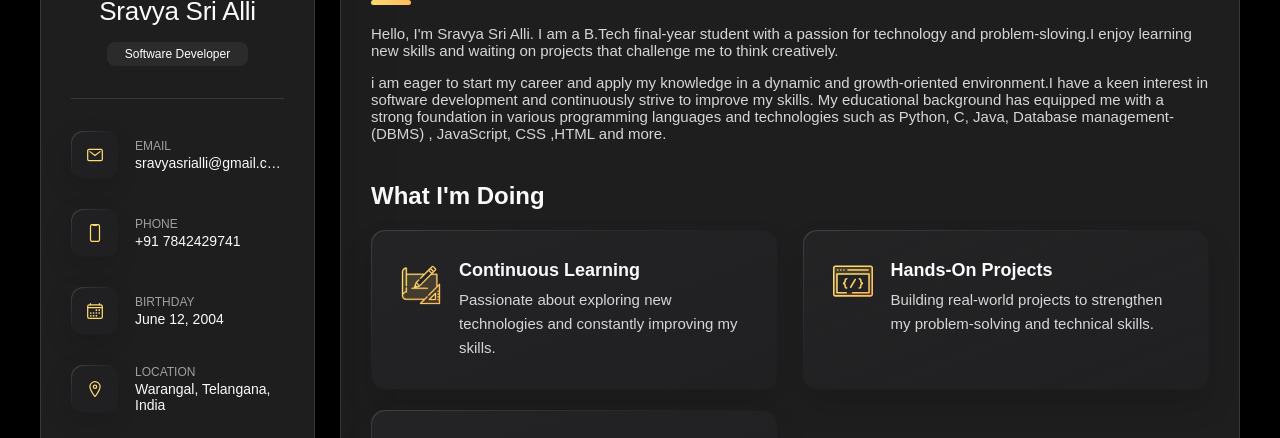
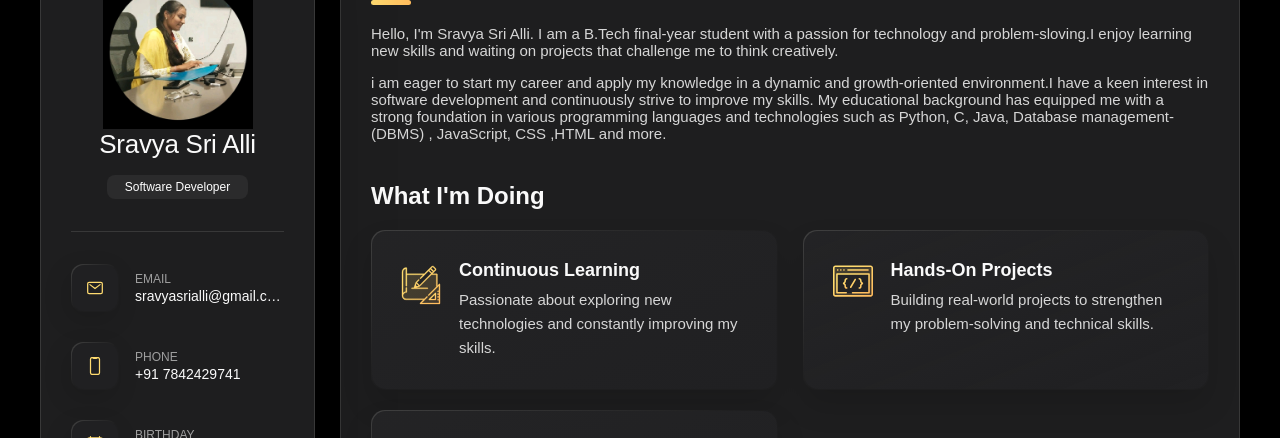
Before and after one commit to SravyaSri4/SravyaSri-Alli-s-Portfolio, a plain HTML site: page index.html in a window 1280 px wide. Shown: the part 143-581 px from the top of the page. Drawn offline with nearby package versions, Linux system fonts and the light colour scheme; files that its build step writes are made by us from their sources; files whose address does not match are found by name; a web font is replaced by a local one.

Commit message:
Update index.html

```diff
--- a/index.html
+++ b/index.html
@@ -63,7 +63,7 @@
 
       <div class="sidebar-info">
          <figure class="avatar-box">
-     <img src="assets/images/sravyasriallipic.jpg" alt="Sravya Sri Alli" width="80">
+     <img src="sravyasriallipic.jpg" alt="Sravya Sri Alli" width="80">
 
     </figure>
     </div>
```
